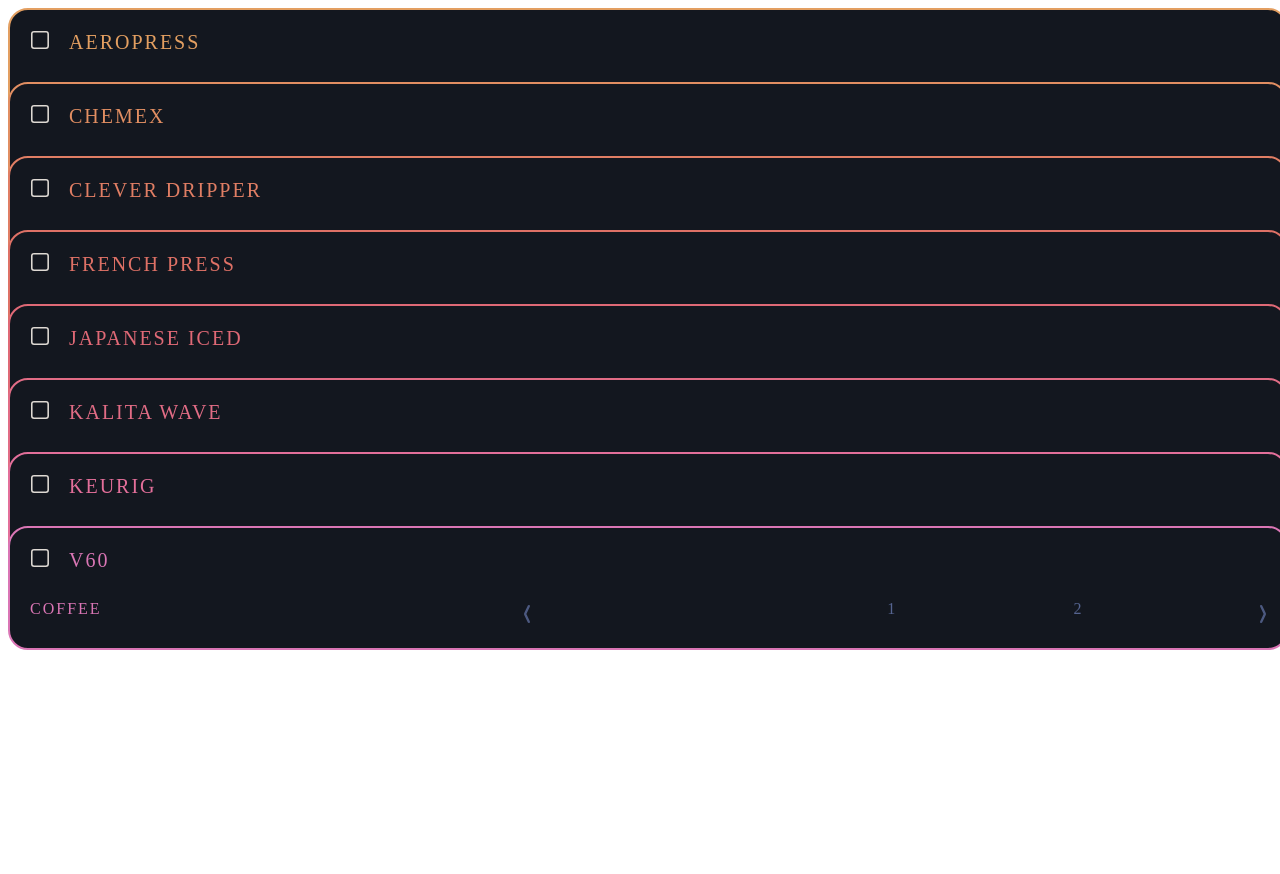
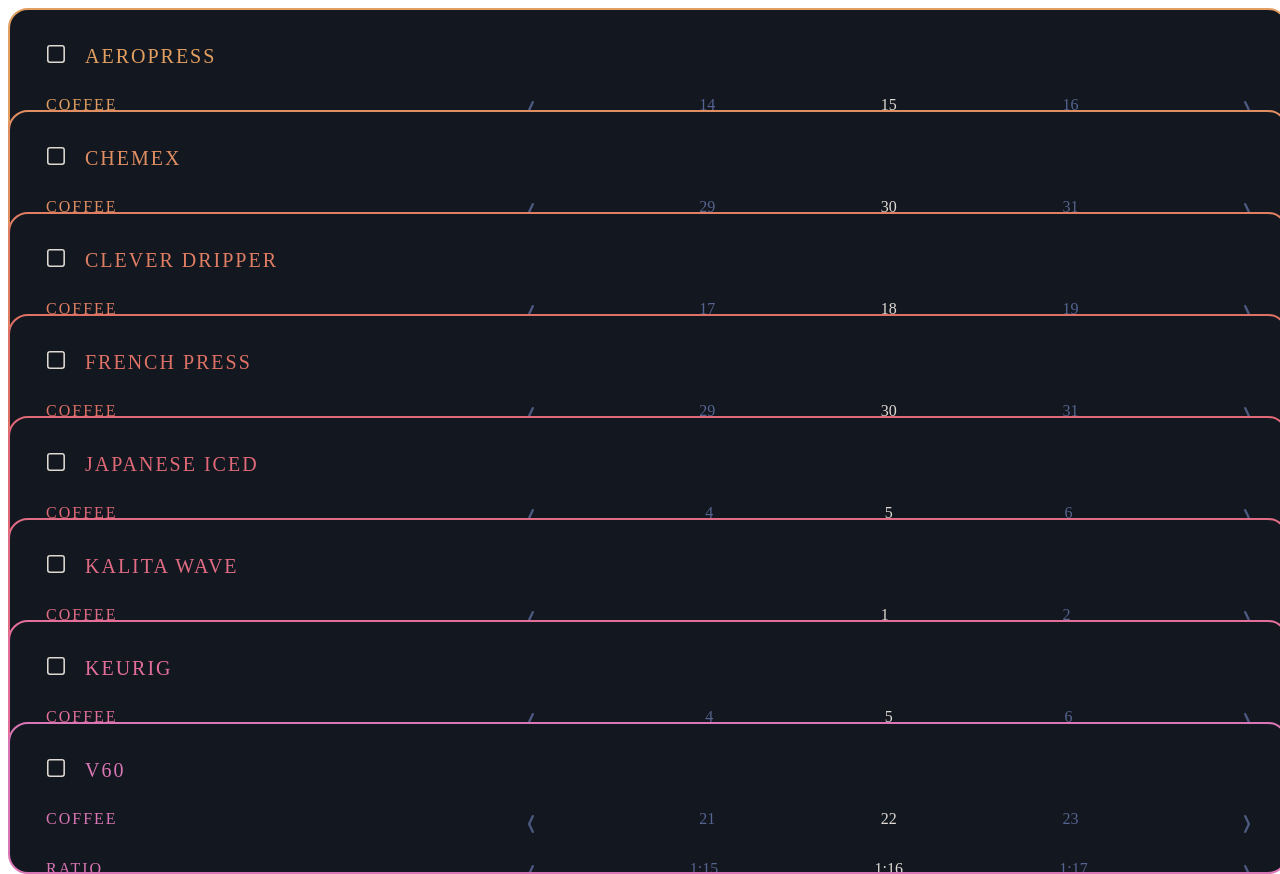
Before and after one commit to LeviMardis/coffee-app-v2, a React (Create React App) app: page / in a window 1280 px wide. Before the commit the page ends 800 px from the top, so only its background shows below. Built offline with nearby package versions, Linux system fonts and the light colour scheme; the HTML template or start-up script is replaced by a standard one.

Commit message:
stye update

```diff
--- a/src/components/card.js
+++ b/src/components/card.js
@@ -65,8 +65,8 @@
           isActive={isActive}
           recipe={props.data.recipe}
         />
-        <button onClick={handleStart}>start</button>
-        <button onClick={handleReset}>reset</button>
+        <button style={{ color: props.data.color, borderColor: props.data.color}} onClick={handleStart}>S</button>
+        <button style={{ color: props.data.color, borderColor: props.data.color}} onClick={handleReset}>R</button>
       </div>
     </div>
   );
--- a/src/components/minimap.js
+++ b/src/components/minimap.js
@@ -45,7 +45,7 @@
   });
 
   return (
-    <div ref={ref} className="flexContainer2">
+    <div ref={ref}>
       <svg height="8px">
         <defs>
         <clipPath id="clip-path">
--- a/src/components/timer.js
+++ b/src/components/timer.js
@@ -34,7 +34,7 @@
 
       <div className="flexContainer">
         <h2 style={{color:props.color}}>TIMER</h2>
-        <div className="flexContainer3">
+        <div className="flexContainerTimer">
           0{minutes}:{seconds < 10 ? "0" + seconds : seconds}
         </div>
       </div>
--- a/src/data.js
+++ b/src/data.js
@@ -3,8 +3,8 @@
     brewType: "AEROPRESS",
     icon: require("./images/testicon.svg").default,
     color: "#E39F61",
-    brewTime: 60, //Seconds
-    settings: [5, 10], //Coffee, Ratio
+    brewTime: 95, //Seconds
+    settings: [15, 16], //Coffee, Ratio
     recipe: {
       10: "instruction 1",
       20: "instruction 2",
@@ -17,15 +17,15 @@
     color: "#E18E62",
     icon: require("./images/testicon.svg").default,
     brewTime: 90, //Seconds
-    settings: [1, 1], //Coffe, Ratio
+    settings: [30, 17], //Coffe, Ratio
     recipe: {},
   },
   {
     brewType: "CLEVER DRIPPER",
     color: "#E07E64",
     icon: require("./images/testicon.svg").default,
-    brewTime: 60, //Seconds
-    settings: [5, 10], //Coffee, Ratio
+    brewTime: 360, //Seconds
+    settings: [18, 13], //Coffee, Ratio
     recipe: {
       10: "instruction 1",
       20: "instruction 2",
@@ -37,8 +37,8 @@
     brewType: "FRENCH PRESS",
     color: "#DE7166",
     icon: require("./images/testicon.svg").default,
-    brewTime: 90, //Seconds
-    settings: [1, 1], //Coffe, Ratio
+    brewTime: 310, //Seconds
+    settings: [30, 18], //Coffe, Ratio
     recipe: {},
   },
   {
@@ -79,8 +79,8 @@
     brewType: "V60",
     color: "#DA76B5",
     icon: require("./images/testicon.svg").default,
-    brewTime: 90, //Seconds
-    settings: [1, 1], //Coffe, Ratio
+    brewTime: 150, //Seconds
+    settings: [22, 16], //Coffe, Ratio
     recipe: {},
   },
 ];
--- a/src/styles/card.css
+++ b/src/styles/card.css
@@ -40,7 +40,7 @@
   overflow: hidden;
   position: relative;
   top: 0;
-  padding: 10px 20px;
+  padding: 24px 36px;
   transition: 0.2s linear;
 }
 
@@ -61,25 +61,30 @@
   align-items: center;
   justify-content: space-between;
 }
-.flexContainer2 {
-  display: flex;
-  align-items: center;
-  justify-content: space-between;
-  width: 60%;
-}
-.flexContainer3 {
+.flexContainerTimer {
   display: flex;
   align-items: center;
   justify-content: center;
   width: 60%;
 }
-
 .selector {
   display: flex;
   align-items: center;
   justify-content: space-between;
   width: 60%;
 }
+.selector p:nth-child(3)  {
+  color: var(--white);
+}
+button {
+  width: 60px;
+  height: 60px;
+  font: inherit;
+  border: 2px solid;
+  border-radius: 10px;
+  background: none;
+}
+
 
 #minimap-slide {
   animation: slideOver 5s linear forwards;
```
